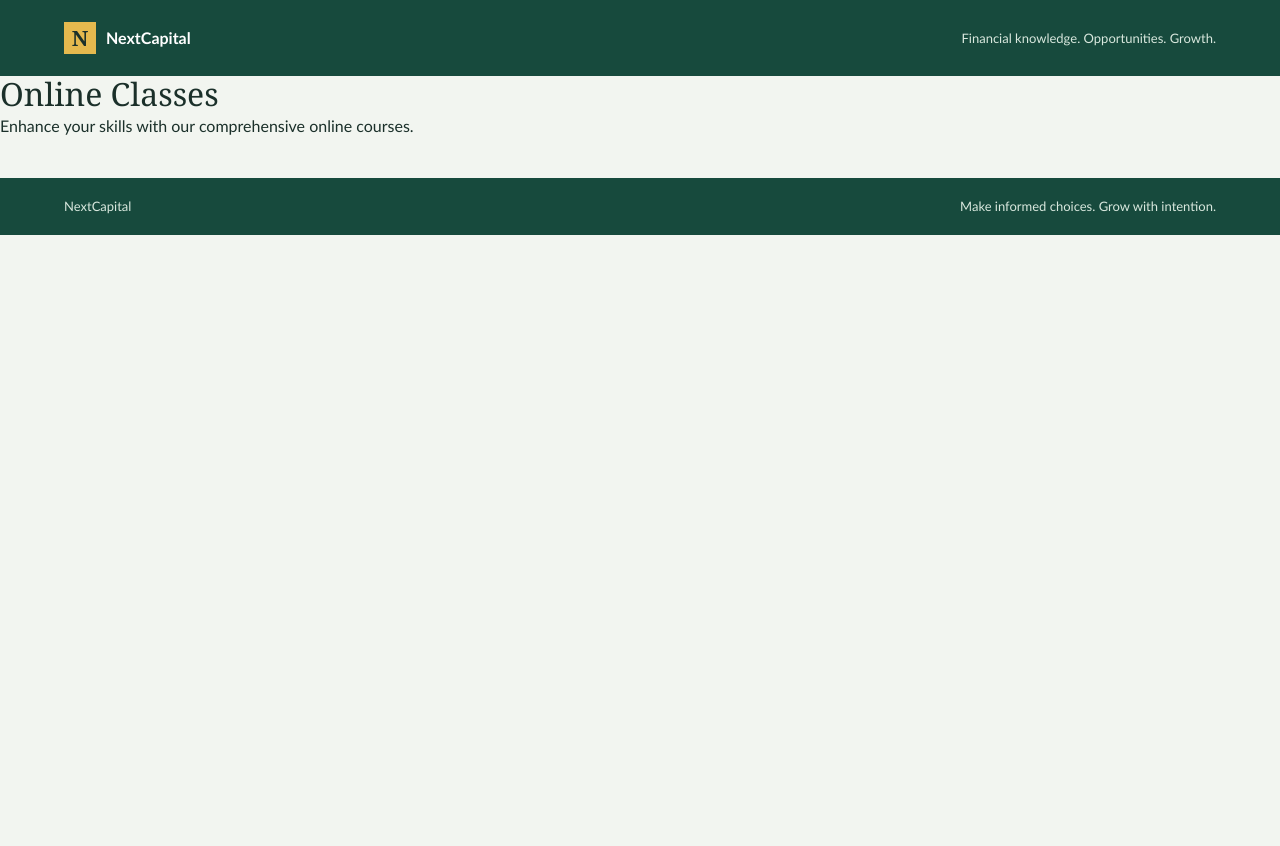
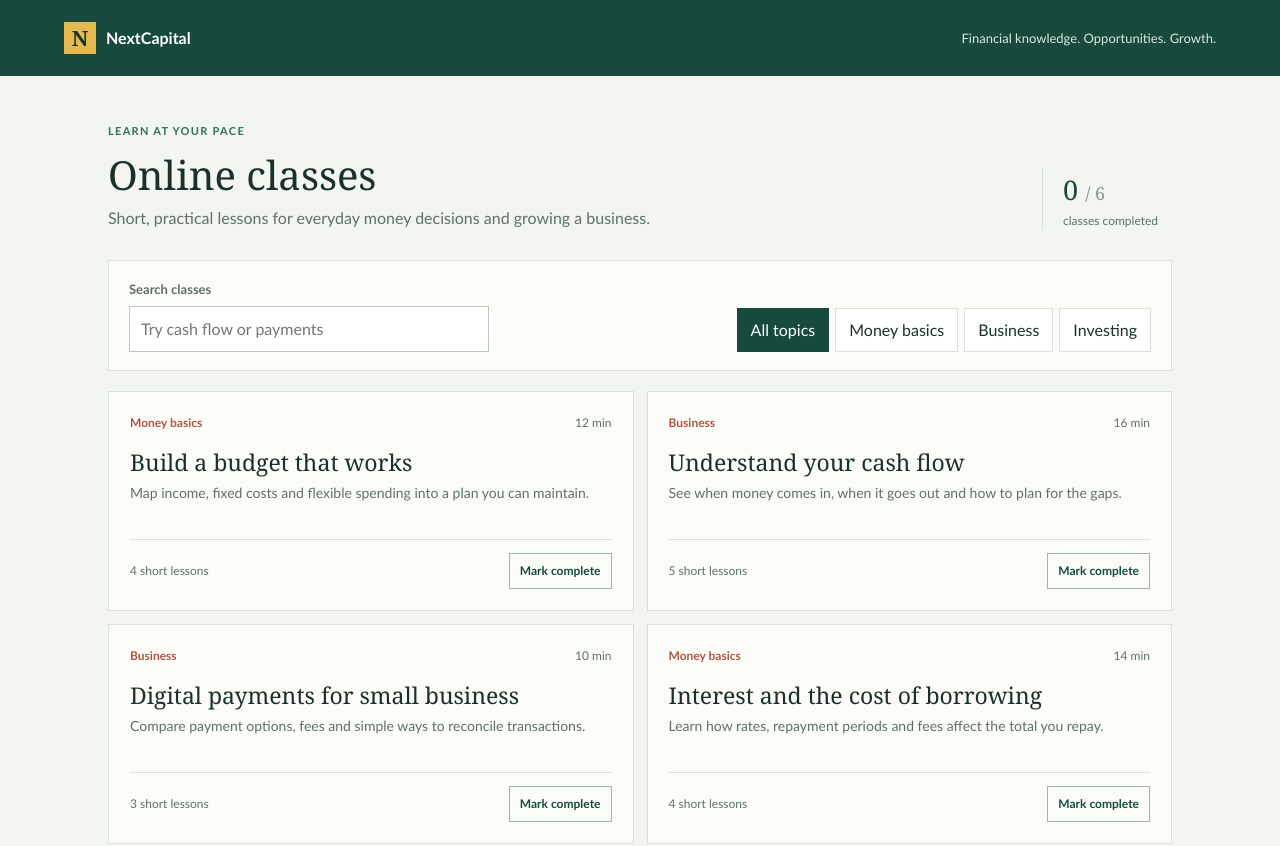
Before and after one commit to NsovoNkunaSA/NextCapital, a React (Vite) app: page /online-classes in a window 1280 px wide. Shown: the top 846 px of the page. Before the commit the page ends 800 px from the top, so only its background shows below. Built offline with nearby package versions, Linux system fonts and the light colour scheme.

Commit message:
Add searchable online classes

```diff
--- a/src/pages/OnlineClasses.jsx
+++ b/src/pages/OnlineClasses.jsx
@@ -1,12 +1,79 @@
+import { useState } from "react";
+
+const topics = ["All topics", "Money basics", "Business", "Investing"];
+
+const courses = [
+  { id: "budget", title: "Build a budget that works", topic: "Money basics", duration: "12 min", lessons: 4, description: "Map income, fixed costs and flexible spending into a plan you can maintain." },
+  { id: "cashflow", title: "Understand your cash flow", topic: "Business", duration: "16 min", lessons: 5, description: "See when money comes in, when it goes out and how to plan for the gaps." },
+  { id: "payments", title: "Digital payments for small business", topic: "Business", duration: "10 min", lessons: 3, description: "Compare payment options, fees and simple ways to reconcile transactions." },
+  { id: "interest", title: "Interest and the cost of borrowing", topic: "Money basics", duration: "14 min", lessons: 4, description: "Learn how rates, repayment periods and fees affect the total you repay." },
+  { id: "risk", title: "Investing: risk, time and goals", topic: "Investing", duration: "18 min", lessons: 6, description: "Connect your time horizon and comfort with risk to an investment plan." },
+  { id: "fraud", title: "Spot common payment scams", topic: "Business", duration: "9 min", lessons: 3, description: "Recognise suspicious proof of payment, impersonation and urgent requests." },
+];
+
 export default function OnlineClasses() {
+  const [topic, setTopic] = useState("All topics");
+  const [query, setQuery] = useState("");
+  const [completed, setCompleted] = useState([]);
+  const visibleCourses = courses.filter((course) => {
+    const matchesTopic = topic === "All topics" || course.topic === topic;
+    const searchText = `${course.title} ${course.description} ${course.topic}`.toLowerCase();
+    return matchesTopic && searchText.includes(query.trim().toLowerCase());
+  });
+
+  function toggleCompleted(courseId) {
+    setCompleted((current) => current.includes(courseId)
+      ? current.filter((id) => id !== courseId)
+      : [...current, courseId]);
+  }
+
   return (
-    <>
-      <h1>Online Classes</h1>
+    <main className="page-shell learning-page">
+      <section className="page-heading">
+        <div>
+          <p className="eyebrow">LEARN AT YOUR PACE</p>
+          <h1>Online classes</h1>
+          <p>Short, practical lessons for everyday money decisions and growing a business.</p>
+        </div>
+        <div className="learning-progress" aria-live="polite">
+          <strong>{completed.length} <span>/ {courses.length}</span></strong>
+          <span>classes completed</span>
+        </div>
+      </section>
 
-      <p>
-        Enhance your skills with our comprehensive online courses.
-      </p>
+      <section className="learning-controls" aria-label="Find a class">
+        <label className="search-field">
+          <span className="field-label">Search classes</span>
+          <input className="field-control" type="search" value={query} onChange={(event) => setQuery(event.target.value)} placeholder="Try cash flow or payments" />
+        </label>
+        <div className="topic-filters" role="group" aria-label="Filter classes by topic">
+          {topics.map((item) => (
+            <button className={`filter-button ${topic === item ? "selected" : ""}`} type="button" key={item} aria-pressed={topic === item} onClick={() => setTopic(item)}>{item}</button>
+          ))}
+        </div>
+      </section>
 
-    </>
+      <section className="course-grid" aria-live="polite">
+        {visibleCourses.map((course) => {
+          const isCompleted = completed.includes(course.id);
+          return (
+            <article className={`course-card ${isCompleted ? "course-complete" : ""}`} key={course.id}>
+              <div className="course-card-top"><span className="course-topic">{course.topic}</span><span>{course.duration}</span></div>
+              <h2>{course.title}</h2>
+              <p>{course.description}</p>
+              <div className="course-card-bottom">
+                <span>{course.lessons} short lessons</span>
+                <button className="course-toggle" type="button" aria-pressed={isCompleted} onClick={() => toggleCompleted(course.id)}>
+                  {isCompleted ? "Completed ✓" : "Mark complete"}
+                </button>
+              </div>
+            </article>
+          );
+        })}
+        {visibleCourses.length === 0 && (
+          <p className="empty-state">No classes match that search. Try another phrase or choose a different topic.</p>
+        )}
+      </section>
+    </main>
   );
 }
```
